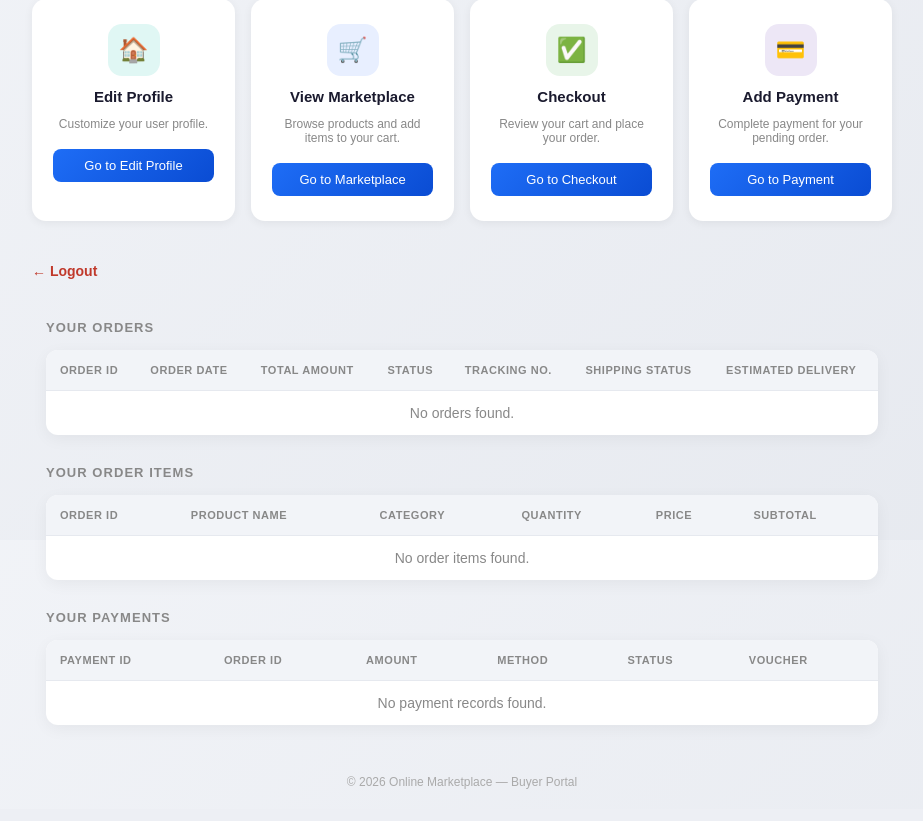
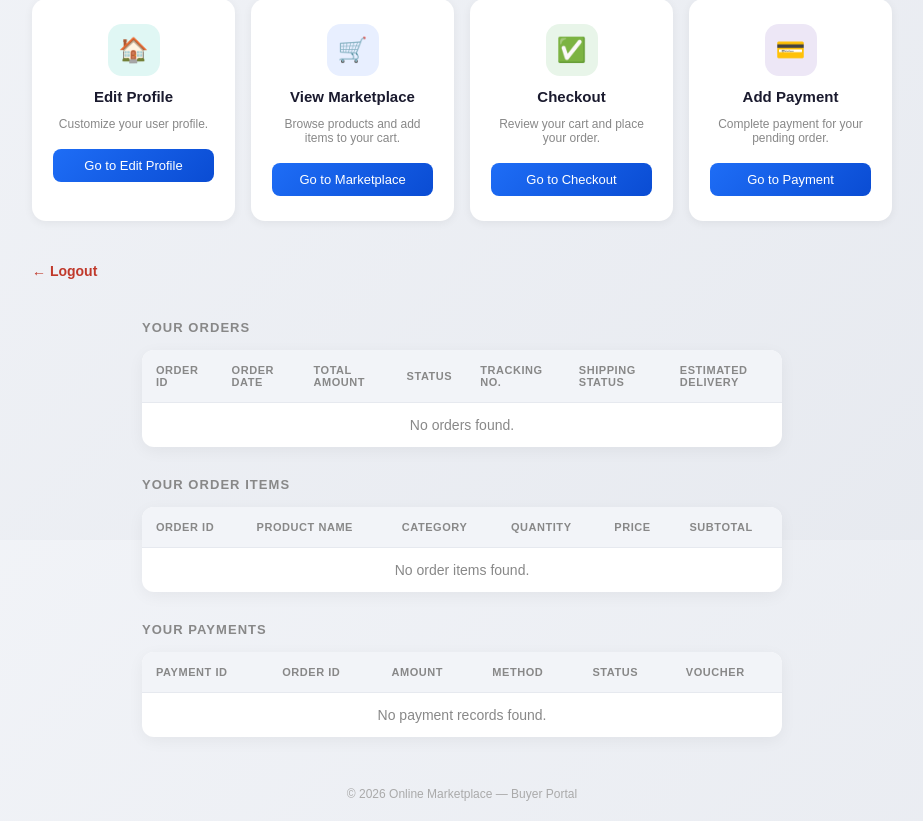
Before and after one commit to Ricksmer/OnlineMarketplace, a PHP site: page /users/buyer/buyer-interface.php in a window 1280 px wide. Shown: the part 260-1081 px from the top of the page, without its empty margins (178-1101 px from the left). Before the commit the page ends 1049 px from the top, so only its background shows below. Run offline with PHP 8.4, Linux system fonts and the light colour scheme; a user stored in the database is signed in; data comes from the database, SQL or seed files in the repository; data that the repository does not hold is empty.

Commit message:
adjusted spacing & width for buyer interface records display

```diff
--- a/login.php
+++ b/login.php
@@ -34,9 +34,9 @@
                 header("Location: /OnlineMarketplace/users/seller/seller-interface.php");
             } else {
                 $_SESSION['userId'] = $val['UserID'];
-								$_SESSION['uname']  = $val['username'];
-								session_regenerate_id(true);
-								header("Location: /OnlineMarketplace/users/buyer/buyer-interface.php");
+                $_SESSION['uname']  = $val['username'];
+                session_regenerate_id(true);
+                header("Location: /OnlineMarketplace/users/buyer/buyer-interface.php");
             }
         } else {
             $str = "Invalid credentials";
--- a/users/buyer/buyer-interface.php
+++ b/users/buyer/buyer-interface.php
@@ -145,7 +145,7 @@ $payments = mysqli_query($con, "
 </div>
 
 <!-- BUYER ORDER RECORDS -->
-<p class="section-title table-title">Your Orders</p>
+<p class="section-title table-title" style="width:50vw; justify-self: center;">Your Orders</p>
 
 <table class="records-table">
     <thead>
@@ -184,7 +184,7 @@ $payments = mysqli_query($con, "
 </table>
 
 <!-- BUYER ORDER ITEMS -->
-<p class="section-title table-title">Your Order Items</p>
+<p class="section-title table-title"  style="width:50vw; justify-self: center;">Your Order Items</p>
 
 <table class="records-table">
     <thead>
@@ -223,7 +223,7 @@ $payments = mysqli_query($con, "
 </table>
 
 <!-- BUYER PAYMENT RECORDS -->
-<p class="section-title table-title">Your Payments</p>
+<p class="section-title table-title"  style="width:50vw; justify-self: center;">Your Payments</p>
 
 <table class="records-table">
     <thead>
@@ -276,7 +276,7 @@ $payments = mysqli_query($con, "
 
     .records-table {
         justify-self: center;
-        width: 65vw;
+        width: 50vw;
         border-collapse: collapse;
         margin-top: 15px;
         margin-bottom: 30px;
```
